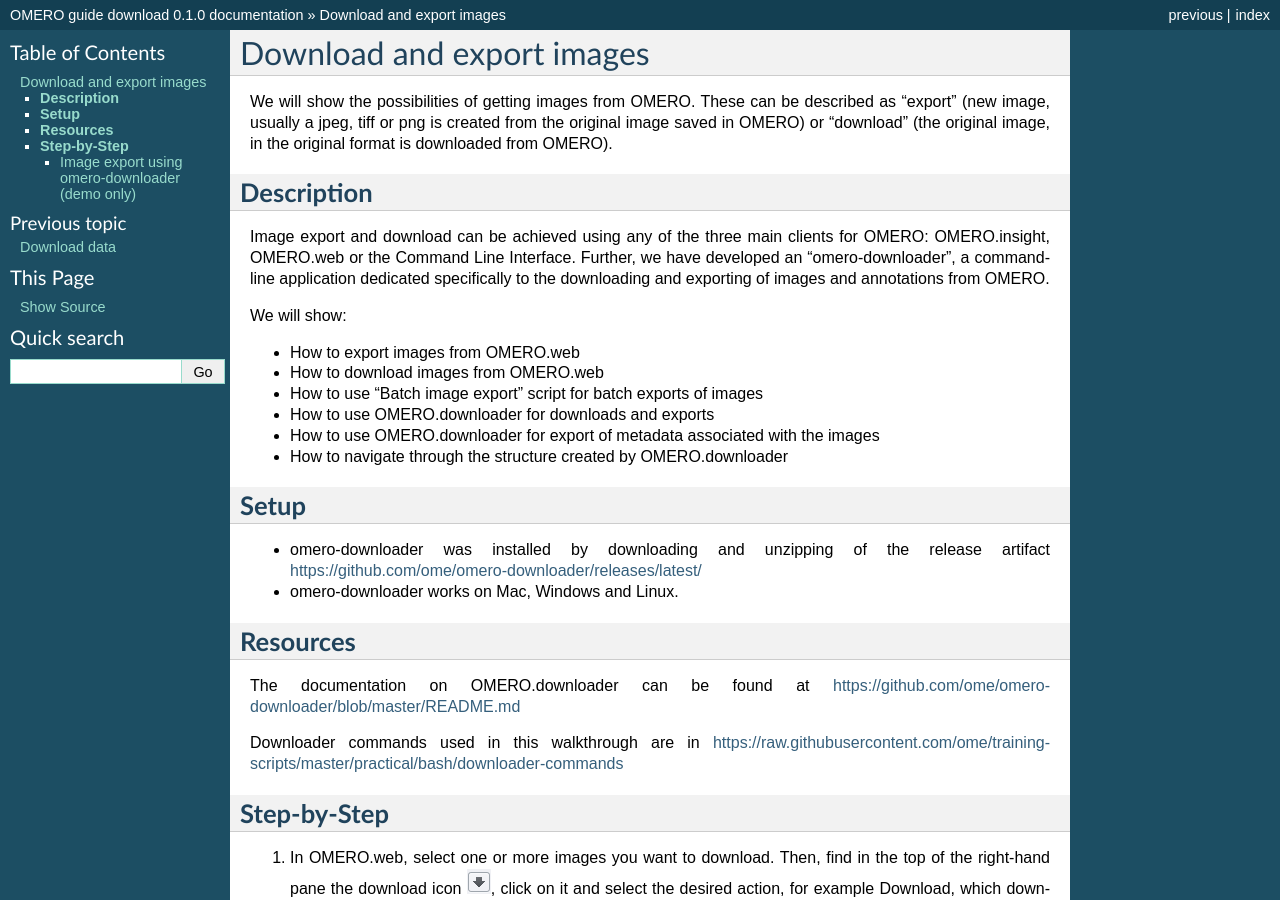
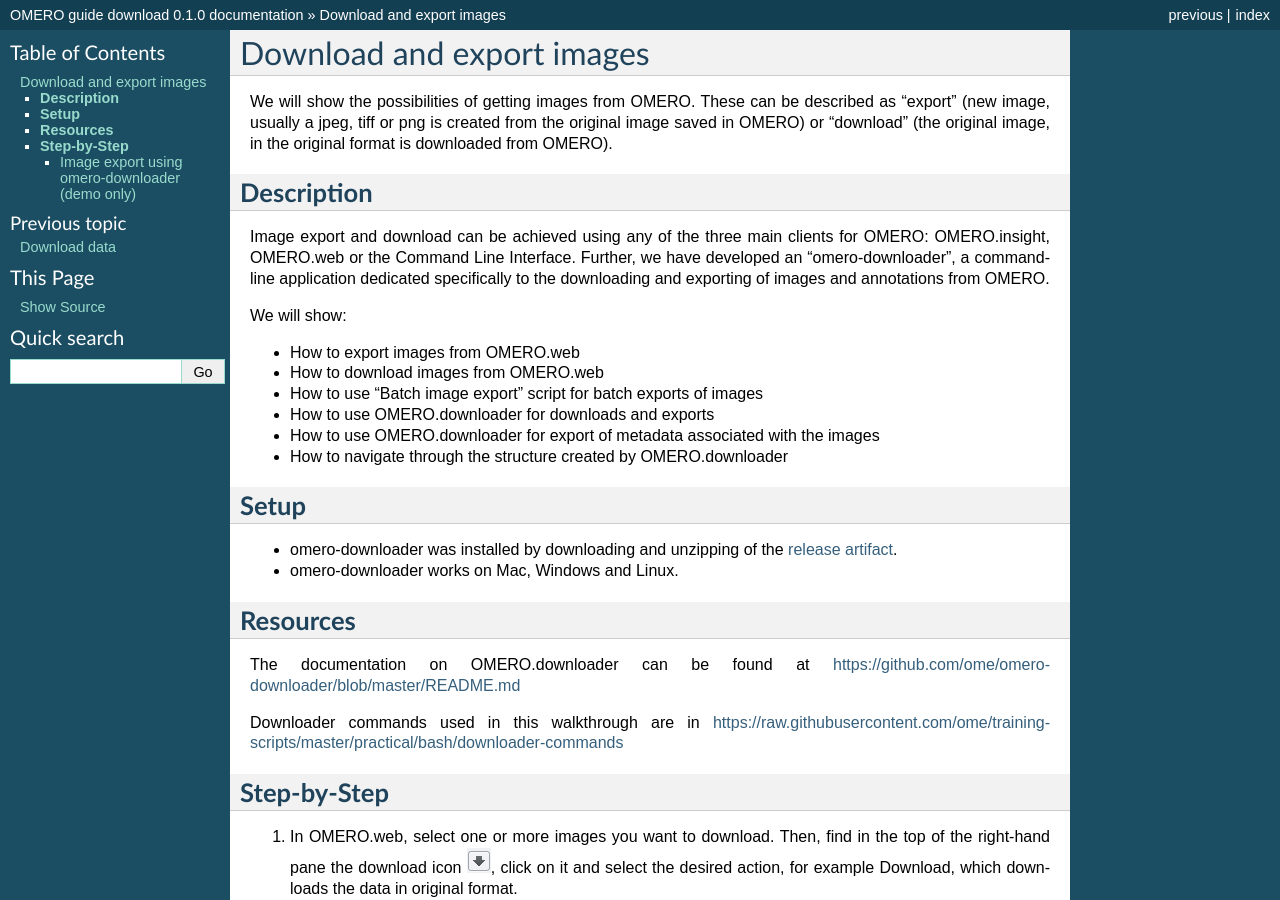
Before and after one commit to ome/omero-guide-download, a Sphinx documentation site: the page built from docs/download.rst, in a window 1280 px wide and 900 px high. Built offline with Sphinx 7.4.7, drawn with Linux system fonts in a browser that asks for light colours; some of the changed lines change nothing that is shown.

Commit message:
Simplify download link text.

```diff
--- a/docs/download.rst
+++ b/docs/download.rst
@@ -26,7 +26,7 @@
 **Setup**
 ---------
 
--  omero-downloader was installed by downloading and unzipping of the release artifact \ `https://github.com/ome/omero-downloader/releases/latest/ <https://github.com/ome/omero-downloader/releases/download/v0.2.2/OMERO.downloader-0.2.2-release.zip>`__
+-  omero-downloader was installed by downloading and unzipping of the `release artifact <https://github.com/ome/omero-downloader/releases/download/v0.2.2/OMERO.downloader-0.2.2-release.zip>`_.
 
 -  omero-downloader works on Mac, Windows and Linux.
 
```
